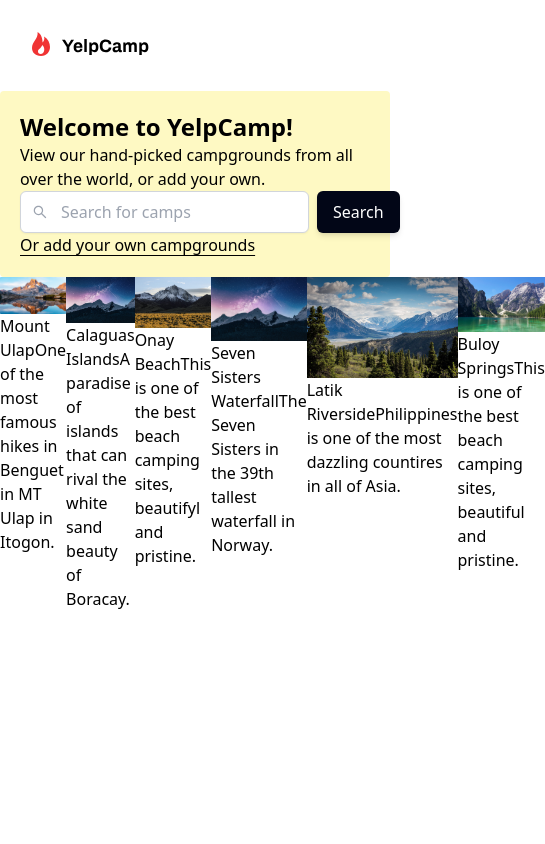
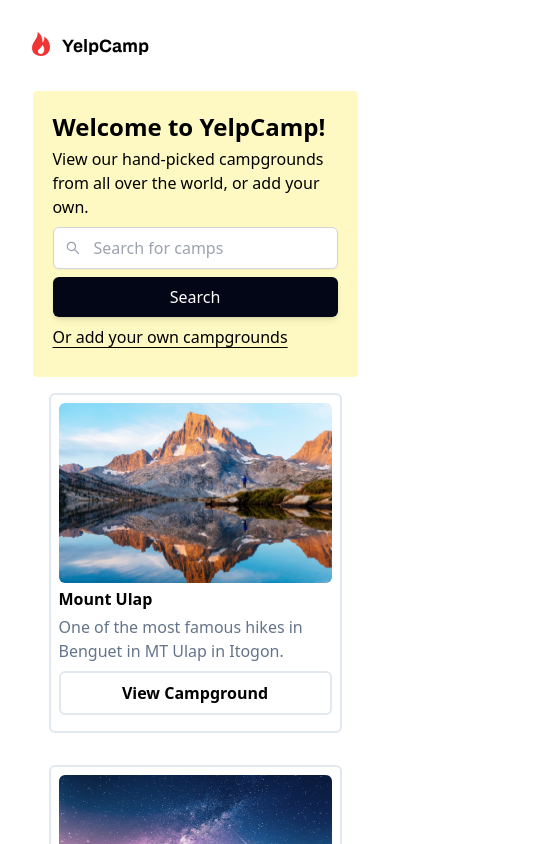
Before and after one commit to svk2320/YelpCamp, a React (Create React App) app: page /search-campground in a window 390 px wide. Shown: the top 844 px of the page, 545 px wide, since content can reach past the window. Built offline with nearby package versions, Linux system fonts and the light colour scheme; the HTML template or start-up script is replaced by a standard one.

Commit message:
created camp page

```diff
--- a/src/components/camp-cards/camp-cards.component.jsx
+++ b/src/components/camp-cards/camp-cards.component.jsx
@@ -2,10 +2,11 @@ import React from 'react'
 
 const CampCards = ({title, description, imgUrl}) => {
   return (
-    <div>
-        <img src={imgUrl} alt={title} />
-        {title}
-        {description}
+    <div className='flex m-4 flex-col w-[300px] max-sm:w-full border-2 border-slate-200 rounded-md p-2'>
+        <img src={imgUrl} alt={title} className="w-full h-[180px] rounded-md" />
+        <div className='my-1 font-bold'>{title}</div>
+        <div className='text-slate-500 font-normal'>{description}</div>
+        <button className='my-2 w-full font-bold border-slate-200 border-2 p-2 rounded-md' type='button'>View Campground</button>
     </div>
   )
 }
--- a/src/constants/index.js
+++ b/src/constants/index.js
@@ -14,7 +14,7 @@ export const features = [
 ];
 
 // camp informations
-export const camps = [
+export const campsite = [
     {
         title: "Mount Ulap",
         description: "One of the most famous hikes in Benguet in MT Ulap in Itogon.",
--- a/src/pages/search-campground.page.jsx
+++ b/src/pages/search-campground.page.jsx
@@ -1,56 +1,72 @@
-import { useState } from "react";
-import Button from "../components/button/button.component";
-
-import { camps } from "../constants";
+import React, { useState, useEffect } from "react";
+import { campsite } from "../constants";
 import CampCards from "../components/camp-cards/camp-cards.component";
-
-import React from "react";
-import { AiOutlineSearch } from "react-icons/ai"; // Replace 'AiOutlineSearch' with your preferred search icon from 'react-icons'
+import { AiOutlineSearch } from "react-icons/ai";
 
 const SearchCampground = () => {
-  const [inputValue, setInputValue] = useState("");
+  const [searchField, setSearchField] = useState("");
+  const [camps, setCamps] = useState(campsite);
+  const [filteredCamps, setFilteredCamps] = useState(campsite);
+
+  // useEffect(() => {
+  //   const newFilteredCamps = camps.filter((camp) => {
+  //     return camp.title.toLowerCase().includes(searchField.toLowerCase());
+  //   });
+
+  //   setFilteredCamps(newFilteredCamps);
+  // }, [searchField, camps]);
 
   const handleInputChange = (e) => {
-    setInputValue(e.target.value);
+    setSearchField(e.target.value);
   };
 
-  const filterCamps = () => {};
+  const handleSearchClick = () => {
+    // This function will be called when the search button is clicked
+    // You can filter the camps based on the search field here
+    const newFilteredCamps = camps.filter((camp) => {
+      return camp.title.toLowerCase().includes(searchField.toLowerCase());
+    });
+
+    setFilteredCamps(newFilteredCamps);
+  };
 
   return (
-    <div className="container mx-auto">
-      <div className="bg-yellow-100 p-5 rounded relative">
-        <div className="font-semibold text-2xl">Welcome to YelpCamp!</div>
-        <div>
+    <div className="w-5/6 mx-auto">
+      <div className="bg-yellow-100 h-[200px] p-5 rounded relative max-sm:h-auto">
+        <div className="font-bold text-2xl">Welcome to YelpCamp!</div>
+        <div className="my-1">
           View our hand-picked campgrounds from all over the world, or add your
           own.
         </div>
-        <div className="flex">
+
+        <div className="md:flex lg:flex my-2">
           <div className="relative">
             <input
               type="text"
-              value={inputValue}
+              value={searchField}
               onChange={handleInputChange}
               placeholder="Search for camps"
-              className="pl-10 pr-4 py-2 border border-gray-300 rounded-md shadow-sm focus:outline-none focus:border-blue-500"
+              className="max-sm:w-full pl-10 pr-4 py-2 border border-gray-300 rounded-md shadow-sm focus:outline-none focus:border-blue-500"
             />
             <div className="absolute inset-y-0 left-0 pl-3 flex items-center pointer-events-none">
               <AiOutlineSearch className="text-gray-400" />
             </div>
           </div>
-          <button className="ml-2 bg-slate-950 hover:bg-slate-800 text-white py-2 px-4 rounded-md shadow-md">
+          <button
+            onClick={handleSearchClick}
+            className="max-sm:w-full max-sm:mt-2 max-sm:ml-0 ml-2 bg-slate-950 text-white py-2 px-4 rounded-md shadow-md"
+          >
             Search
           </button>
         </div>
-        <p className="underline underline-offset-4">
+        <p className="underline underline-offset-4 my-2 hover:cursor-pointer">
           Or add your own campgrounds
         </p>
       </div>
-      <div className="flex">
-        {
-          camps.map(camp => (
-            <CampCards key={camp.title} {...camp} />
-          ))
-        }
+      <div className="flex flex-wrap justify-center">
+        {filteredCamps.map((camp) => (
+          <CampCards key={camp.title} {...camp} />
+        ))}
       </div>
     </div>
   );
```
